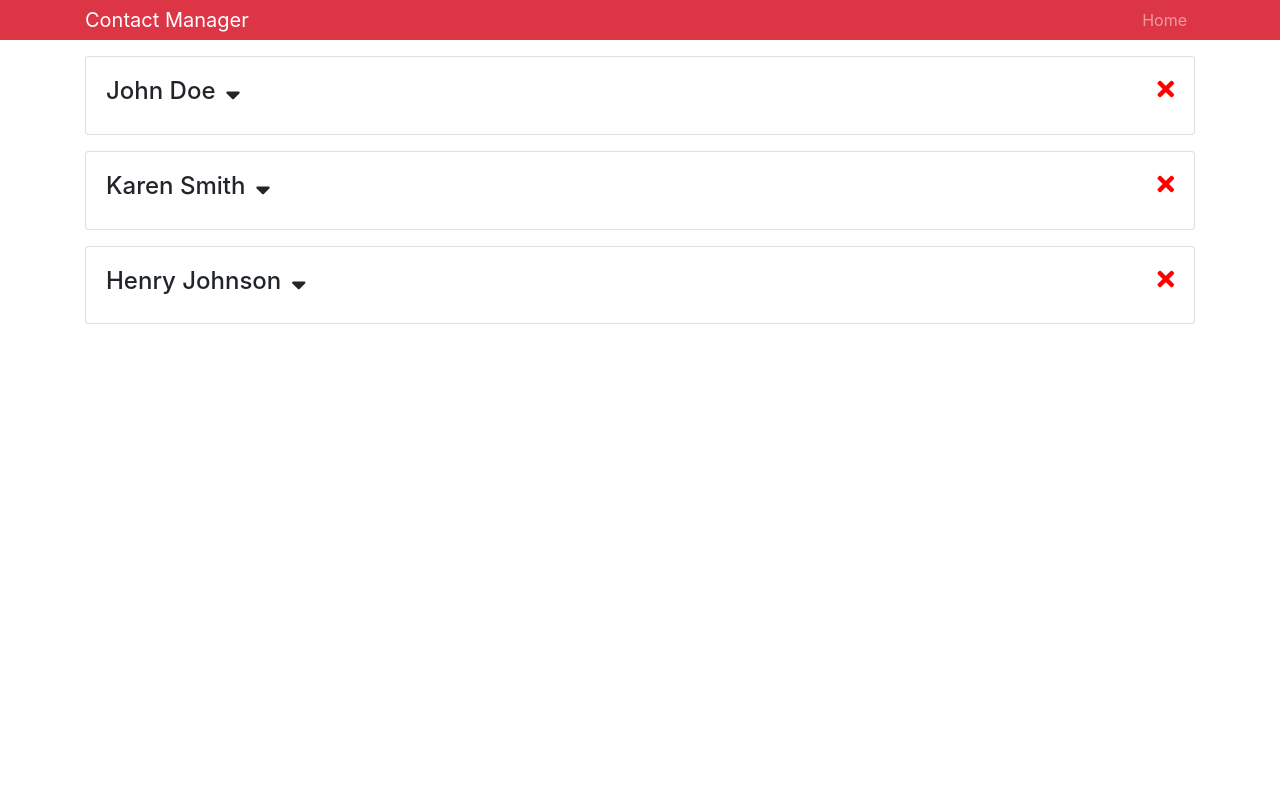
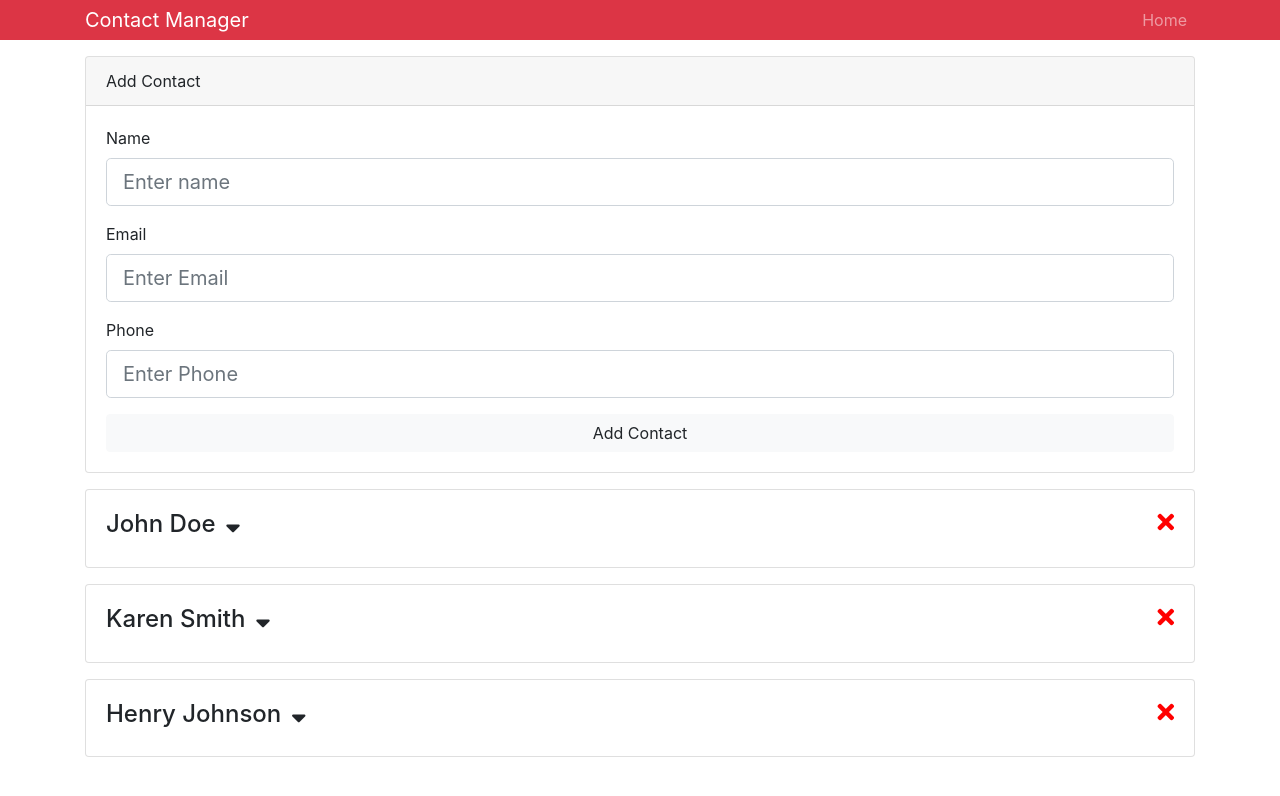
Before and after one commit to juanpichvrdo/contact-manager, a React (Create React App) app: page / in a window 1280 px wide. Shown: the top 796 px of the page. Built offline with nearby package versions, Linux system fonts and the light colour scheme.

Commit message:
Added functionality to add new contacts, applied DRY and error checking

```diff
--- a/package.json
+++ b/package.json
@@ -4,9 +4,11 @@
   "private": true,
   "dependencies": {
     "bootstrap": "^4.1.3",
+    "classnames": "^2.2.6",
     "react": "^16.4.2",
     "react-dom": "^16.4.2",
-    "react-scripts": "1.1.5"
+    "react-scripts": "1.1.5",
+    "uuid": "^3.3.2"
   },
   "scripts": {
     "start": "react-scripts start",
--- a/src/App.js
+++ b/src/App.js
@@ -4,8 +4,9 @@
 
 import { Provider } from "./context";
 
-import Header from "./components/Header";
-import Contacts from "./components/Contacts";
+import Header from "./components/layout/Header";
+import Contacts from "./components/contacts/Contacts";
+import AddContact from "./components/contacts/AddContact";
 
 class App extends Component {
   render() {
@@ -14,6 +15,7 @@
         <div className="App">
           <Header branding="Contact Manager" />
           <div className="container">
+            <AddContact />
             <Contacts />
           </div>
         </div>
--- /dev/null
+++ b/src/components/contacts/AddContact.js
@@ -0,0 +1,116 @@
+import React, { Component } from "react";
+import uuid from "uuid";
+
+import { Consumer } from "../../context";
+import TextInputGroup from "../layout/TextInputGroup";
+
+class AddContact extends Component {
+  state = {
+    name: "",
+    email: "",
+    phone: "",
+    errors: {}
+  };
+
+  onSubmit = (dispatch, e) => {
+    e.preventDefault();
+
+    const { name, email, phone } = this.state;
+
+    if (name === "") {
+      this.setState({
+        errors: { name: "Name is Required" }
+      });
+      return;
+    }
+    if (email === "") {
+      this.setState({
+        errors: { email: "Email is Required" }
+      });
+      return;
+    }
+    if (phone === "") {
+      this.setState({
+        errors: { phone: "Phone is Required" }
+      });
+      return;
+    }
+
+    const newContact = {
+      id: uuid(),
+      name,
+      email,
+      phone
+    };
+
+    dispatch({
+      type: "ADD_CONTACT",
+      payload: newContact
+    });
+
+    this.setState({
+      name: "",
+      email: "",
+      phone: "",
+      errors: {}
+    });
+  };
+
+  onChange = e => this.setState({ [e.target.name]: e.target.value });
+
+  render() {
+    const { name, email, phone, errors } = this.state;
+
+    return (
+      <Consumer>
+        {value => {
+          const dispatch = value.dispatch;
+          return (
+            <div className="card mb-3">
+              <div className="card-header">Add Contact</div>
+              <div className="card-body">
+                <form onSubmit={this.onSubmit.bind(this, dispatch)}>
+                  <TextInputGroup
+                    label={"Name"}
+                    name={"name"}
+                    placeholder={"Enter name"}
+                    value={name}
+                    onChange={this.onChange}
+                    error={errors.name}
+                  />
+
+                  <TextInputGroup
+                    label={"Email"}
+                    name={"email"}
+                    type={"email"}
+                    placeholder={"Enter Email"}
+                    value={email}
+                    onChange={this.onChange}
+                    error={errors.email}
+                  />
+
+                  <TextInputGroup
+                    label={"Phone"}
+                    name={"phone"}
+                    placeholder={"Enter Phone"}
+                    value={phone}
+                    onChange={this.onChange}
+                    error={errors.phone}
+                  />
+
+                  <input
+                    type="submit"
+                    value="Add Contact"
+                    className="btn btn-light btn-block"
+                  />
+                </form>
+              </div>
+            </div>
+          );
+        }}
+      </Consumer>
+    );
+  }
+}
+
+export default AddContact;
--- a/src/components/Contact.js
+++ b/src/components/contacts/Contact.js
@@ -1,6 +1,6 @@
 import React, { Component } from "react";
 import PropTypes from "prop-types";
-import { Consumer } from "../context";
+import { Consumer } from "../../context";
 
 class Contact extends Component {
   state = {
--- a/src/components/Contacts.js
+++ b/src/components/contacts/Contacts.js
@@ -1,6 +1,6 @@
 import React, { Component } from "react";
 import Contact from "./Contact";
-import { Consumer } from "../context";
+import { Consumer } from "../../context";
 
 class Contacts extends Component {
   render() {
--- /dev/null
+++ b/src/components/layout/TextInputGroup.js
@@ -0,0 +1,46 @@
+import React from "react";
+import PropTypes from "prop-types";
+import classnames from "classnames";
+
+const TextInputGroup = ({
+  label,
+  name,
+  value,
+  placeholder,
+  type,
+  onChange,
+  error
+}) => {
+  return (
+    <div className="form-group">
+      <label htmlFor={name}>{label}</label>
+      <input
+        type={type}
+        name={name}
+        className={classnames("form-control form-control-lg", {
+          "is-invalid": error
+        })}
+        placeholder={placeholder}
+        value={value}
+        onChange={onChange}
+      />
+      {error && <div className="invalid-feedback">{error}</div>}
+    </div>
+  );
+};
+
+TextInputGroup.propTypes = {
+  label: PropTypes.string.isRequired,
+  name: PropTypes.string.isRequired,
+  placeholder: PropTypes.string.isRequired,
+  value: PropTypes.string.isRequired,
+  type: PropTypes.string.isRequired,
+  onChange: PropTypes.func.isRequired,
+  error: PropTypes.string
+};
+
+TextInputGroup.defaultProps = {
+  type: "text"
+};
+
+export default TextInputGroup;
--- a/src/context.js
+++ b/src/context.js
@@ -10,6 +10,11 @@
         contacts: state.contacts.filter(
           contact => contact.id !== action.payload
         )
+      };
+    case "ADD_CONTACT":
+      return {
+        ...state,
+        contacts: [action.payload, ...state.contacts]
       };
     default:
       return state;
```
Also changed, not shown: src/components/layout/Header.js (renamed from src/components/Header.js), 1 other file (tests, documents, lock files or other folders).
